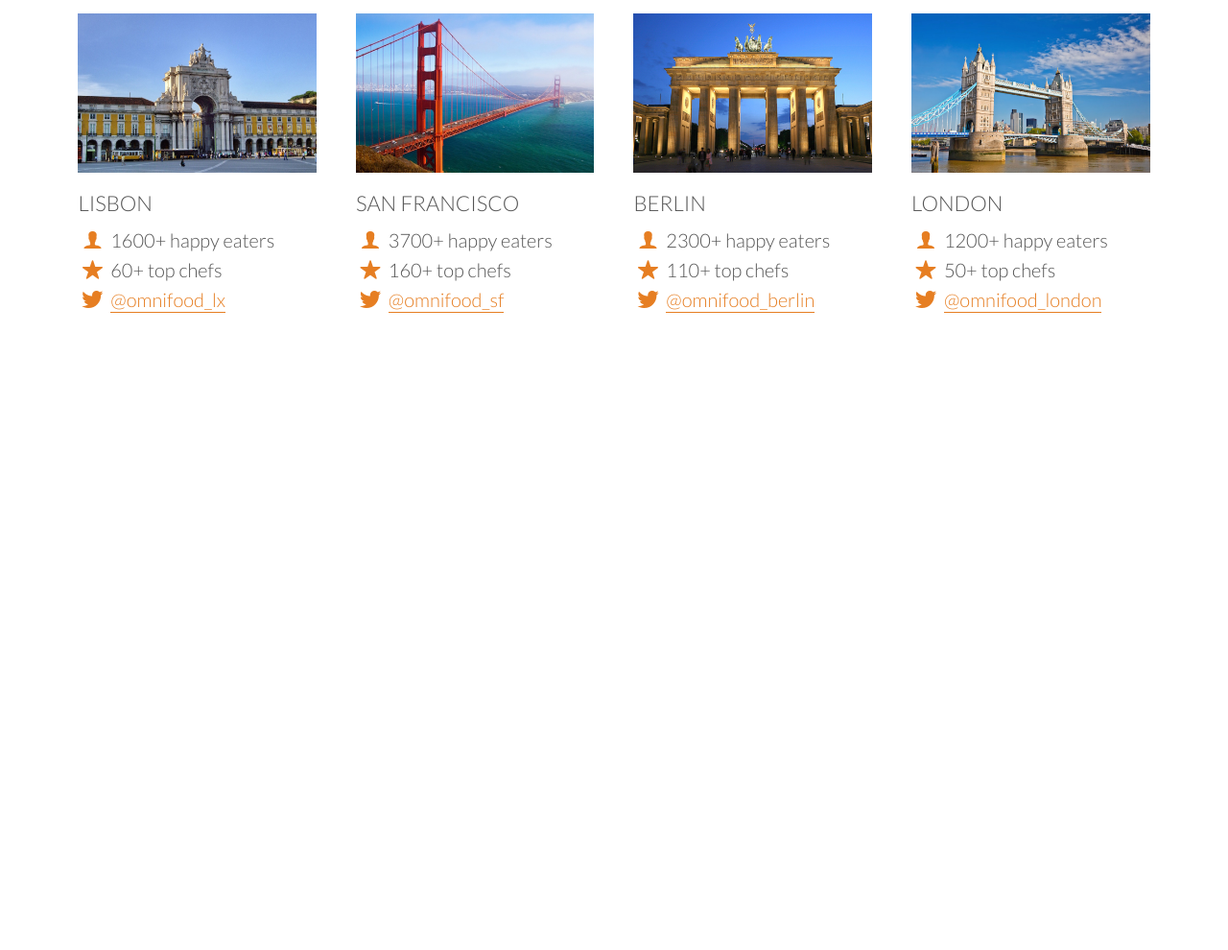
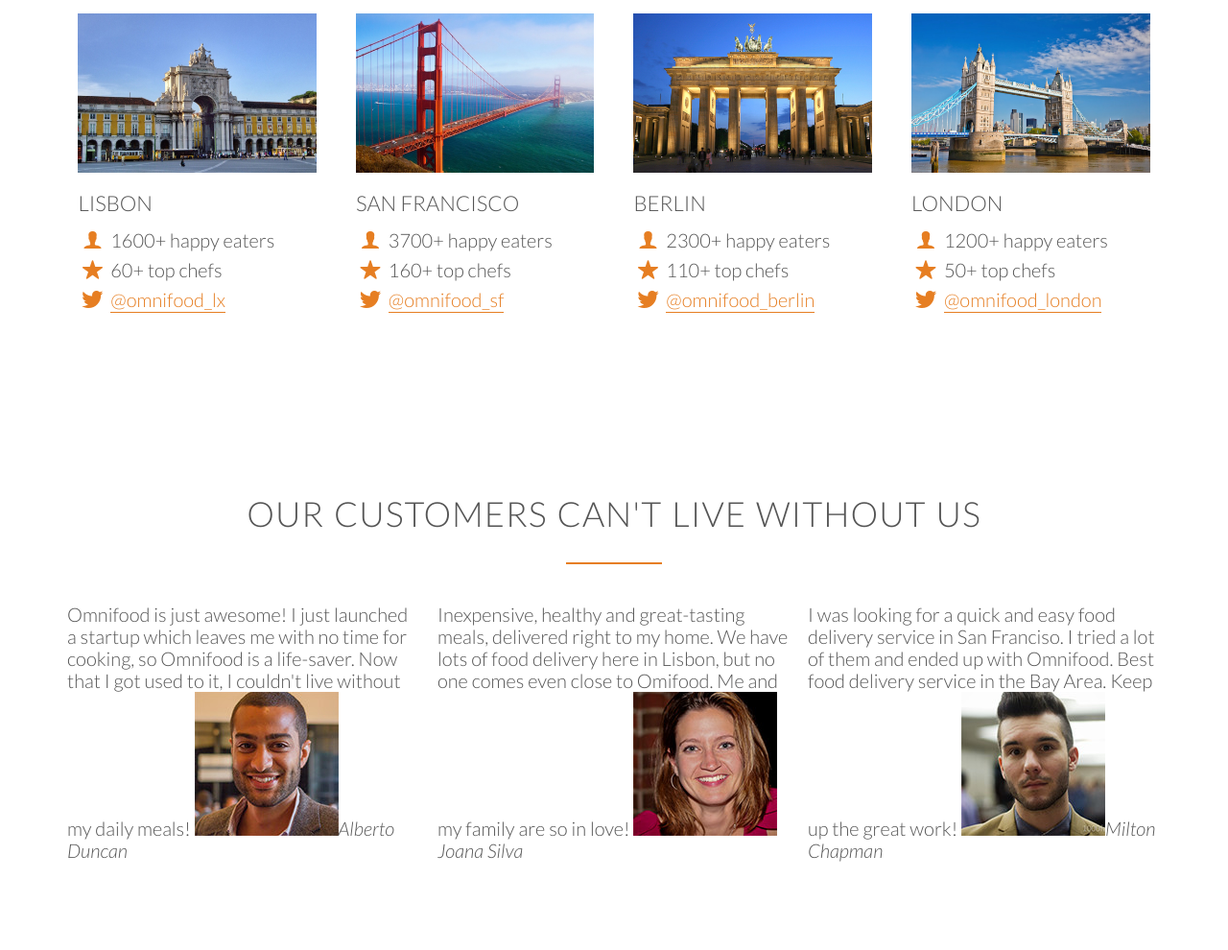
Before and after one commit to zizuo/ofood, a plain HTML site: page index.html in a window 1280 px wide. Shown: the part 2919-3909 px from the top of the page at 96% size. Before the commit the page ends 3354 px from the top, so only its background shows below. Drawn offline with Linux system fonts and the light colour scheme.

Commit message:
Customer testimonials section content.

```diff
--- a/index.html
+++ b/index.html
@@ -216,7 +216,32 @@
                     </div>
                 </div>
             </div>
+        </section>
 
+        <section class="section-testimonials">
+            <div class="row">
+                <h2>Our customers can't live without us</h2>
+            </div>
+            <div class="row">
+                <div class="col span-1-of-3">
+                    <blockquote>
+                        Omnifood is just awesome! I just launched a startup which leaves me with no time for cooking, so Omnifood is a life-saver. Now that I got used to it, I couldn't live without my daily meals!
+                        <cite><img src="resources/img/customer-1.jpg">Alberto Duncan</cite>
+                    </blockquote>
+                </div>
+                <div class="col span-1-of-3">
+                    <blockquote>
+                        Inexpensive, healthy and great-tasting meals, delivered right to my home. We have lots of food delivery here in Lisbon, but no one comes even close to Omifood. Me and my family are so in love!
+                        <cite><img src="resources/img/customer-2.jpg">Joana Silva</cite>
+                    </blockquote>
+                </div>
+                <div class="col span-1-of-3">
+                    <blockquote>
+                        I was looking for a quick and easy food delivery service in San Franciso. I tried a lot of them and ended up with Omnifood. Best food delivery service in the Bay Area. Keep up the great work!
+                        <cite><img src="resources/img/customer-3.jpg">Milton Chapman</cite>
+                    </blockquote>
+                </div>
+            </div>
         </section>
 
 
```
